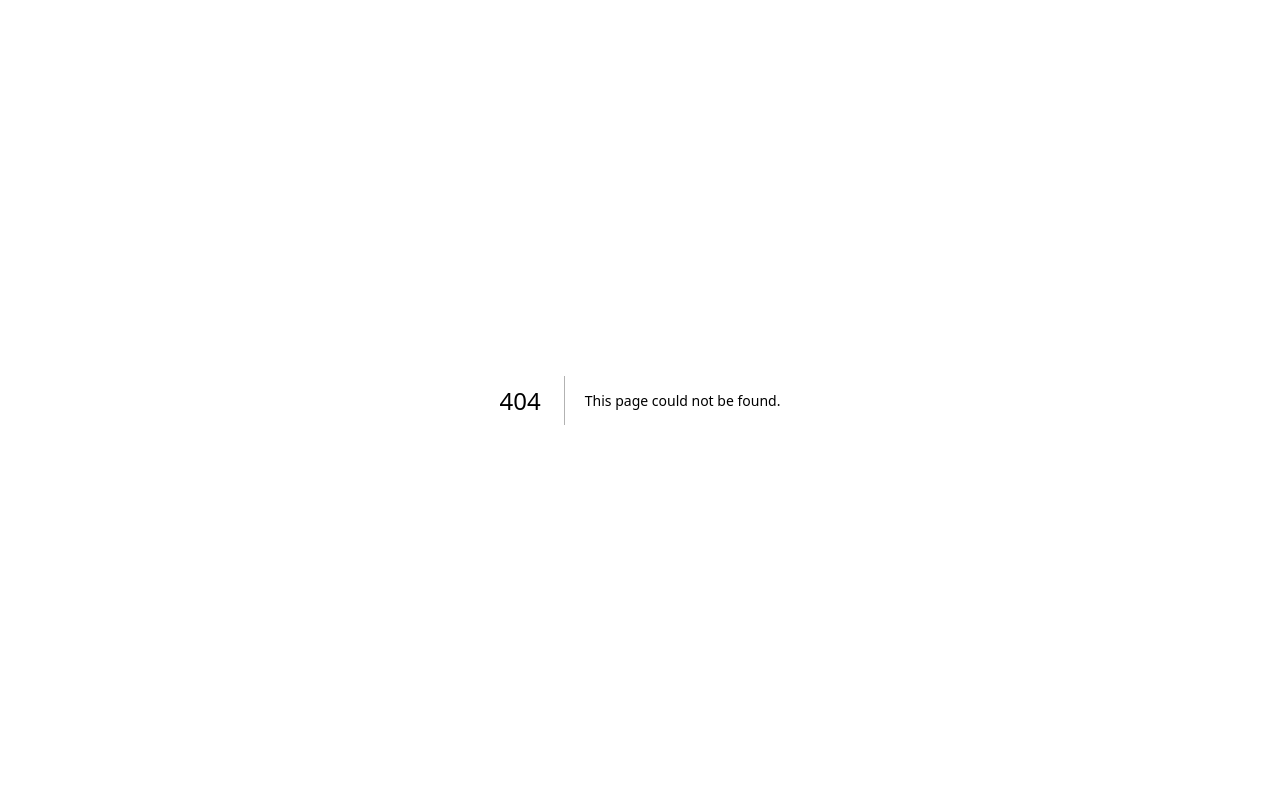
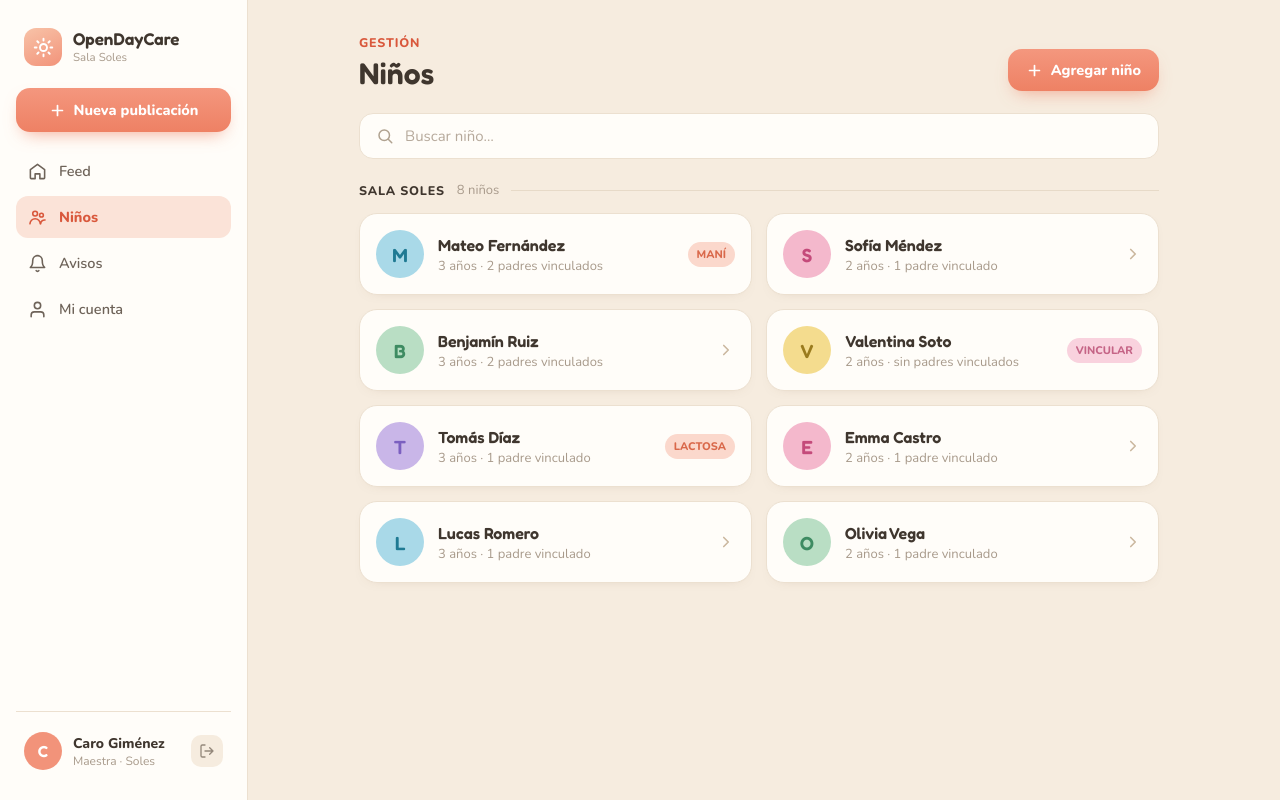
Before and after one commit to NokrisMx/open-daycare, a Next.js app: page /kids in a window 1280 px wide. Before the commit this address had no page. Built offline with nearby package versions, Linux system fonts and the light colour scheme.

Commit message:
PASO 5. Agregar componentes KidsLayout y KidsList para la gestión de niños

```diff
--- /dev/null
+++ b/app/kids/layout.tsx
@@ -0,0 +1,31 @@
+import { MobileNavigation } from "@/components/navigation/mobile-navigation";
+import { Sidebar, type SidebarProps } from "@/components/navigation/sidebar";
+
+const sidebarProps = {
+  roomName: "Sala Soles",
+  userName: "Caro Giménez",
+  userRole: "Maestra · Soles",
+  userInitial: "C",
+  activeItem: "children",
+} satisfies SidebarProps;
+
+export default function KidsLayout({ children }: LayoutProps<"/kids">) {
+  return (
+    <div className="flex h-dvh flex-col bg-[#F6ECDF] md:h-screen md:flex-row">
+      <Sidebar {...sidebarProps} />
+      <MobileNavigation {...sidebarProps} />
+
+      <main
+        data-page-scroll-container
+        className="min-h-0 w-full min-w-0 flex-1 overflow-x-hidden overflow-y-auto [scrollbar-gutter:stable] md:h-screen"
+      >
+        <div
+          data-page-content
+          className="mx-auto w-full max-w-[880px] pt-6 pr-[calc(1rem+env(safe-area-inset-right))] pb-[calc(3rem+env(safe-area-inset-bottom))] pl-[calc(1rem+env(safe-area-inset-left))] md:px-10 md:pt-[34px] md:pb-20"
+        >
+          {children}
+        </div>
+      </main>
+    </div>
+  );
+}
--- /dev/null
+++ b/app/kids/page.tsx
@@ -0,0 +1,6 @@
+import { kids } from "@/app/kids/data";
+import { KidsList } from "@/components/kids/kids-list";
+
+export default function KidsPage() {
+  return <KidsList roomName="Sala Soles" kids={kids} />;
+}
--- /dev/null
+++ b/components/kids/kids-list.tsx
@@ -0,0 +1,81 @@
+import { KidCard, type KidSummary } from "@/components/kids/kid-card";
+
+export type KidsListProps = {
+  roomName: string;
+  kids: readonly KidSummary[];
+};
+
+export function KidsList({ roomName, kids }: KidsListProps) {
+  return (
+    <section>
+      <header className="mb-[22px] flex items-end justify-between gap-4">
+        <div>
+          <div className="mb-1 text-[12.5px] font-extrabold tracking-[0.8px] text-[#D9583C]">
+            GESTIÓN
+          </div>
+          <h1 className="font-display text-[30px] font-semibold text-[#3F362E]">
+            Niños
+          </h1>
+        </div>
+
+        <button
+          type="button"
+          className="flex items-center gap-2 rounded-[14px] bg-[linear-gradient(180deg,#F4977E,#EE8164)] px-[18px] py-[11px] text-[14.5px] font-extrabold text-white shadow-[0_8px_18px_-8px_rgba(238,129,100,0.7)]"
+        >
+          <svg
+            aria-hidden="true"
+            width="17"
+            height="17"
+            viewBox="0 0 24 24"
+            fill="none"
+            stroke="currentColor"
+            strokeWidth="2.4"
+            strokeLinecap="round"
+            strokeLinejoin="round"
+          >
+            <path d="M12 5v14M5 12h14" />
+          </svg>
+          Agregar niño
+        </button>
+      </header>
+
+      <div className="mb-[22px] flex items-center gap-[11px] rounded-[14px] border border-[#ECE0D0] bg-[#FFFDF9] px-4 py-3">
+        <svg
+          aria-hidden="true"
+          className="shrink-0"
+          width="18"
+          height="18"
+          viewBox="0 0 24 24"
+          fill="none"
+          stroke="#B0A290"
+          strokeWidth="2"
+          strokeLinecap="round"
+          strokeLinejoin="round"
+        >
+          <circle cx="11" cy="11" r="7" />
+          <path d="m21 21-4.3-4.3" />
+        </svg>
+        <input
+          type="text"
+          aria-label="Buscar niño"
+          placeholder="Buscar niño…"
+          className="min-w-0 flex-1 border-0 bg-transparent p-0 text-[15px] text-[#3F362E] outline-none placeholder:text-[#B6A99B]"
+        />
+      </div>
+
+      <div className="mb-3.5 flex items-center gap-3">
+        <h2 className="text-[12.5px] font-extrabold tracking-[0.8px] text-[#3F362E]">
+          {roomName.toUpperCase()}
+        </h2>
+        <span className="text-[13px] text-[#A89A8B]">{kids.length} niños</span>
+        <span aria-hidden="true" className="h-px flex-1 bg-[#E7DAC8]" />
+      </div>
+
+      <div className="grid grid-cols-2 gap-3.5">
+        {kids.map((kid) => (
+          <KidCard key={kid.id} kid={kid} />
+        ))}
+      </div>
+    </section>
+  );
+}
```
